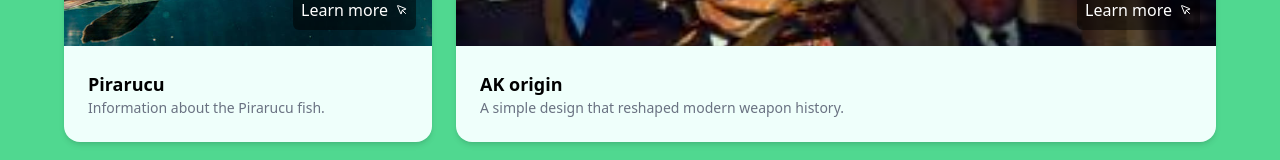
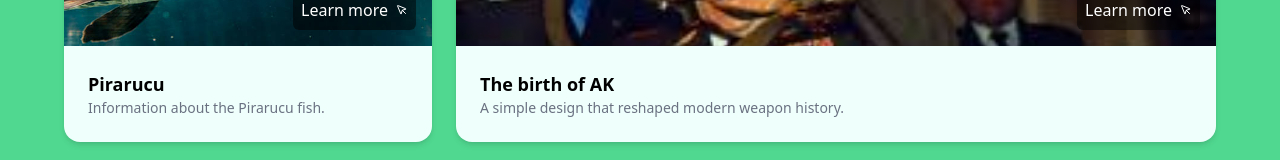
Before and after one commit to Setthasat/safehub, a Next.js app: page / in a window 1280 px wide. Shown: the part 1202-1362 px from the top of the page. Built offline with nearby package versions, Linux system fonts and the light colour scheme.

Commit message:
change AK title

```diff
--- a/app/data/data.ts
+++ b/app/data/data.ts
@@ -42,7 +42,7 @@ export const data = [
   },
   {
     id: 5,
-    title: "AK origin",
+    title: "The birth of AK",
     image: "/AK.jpeg",
     link: "https://ak-five-gray.vercel.app/",
     description: "A simple design that reshaped modern weapon history.",
```
